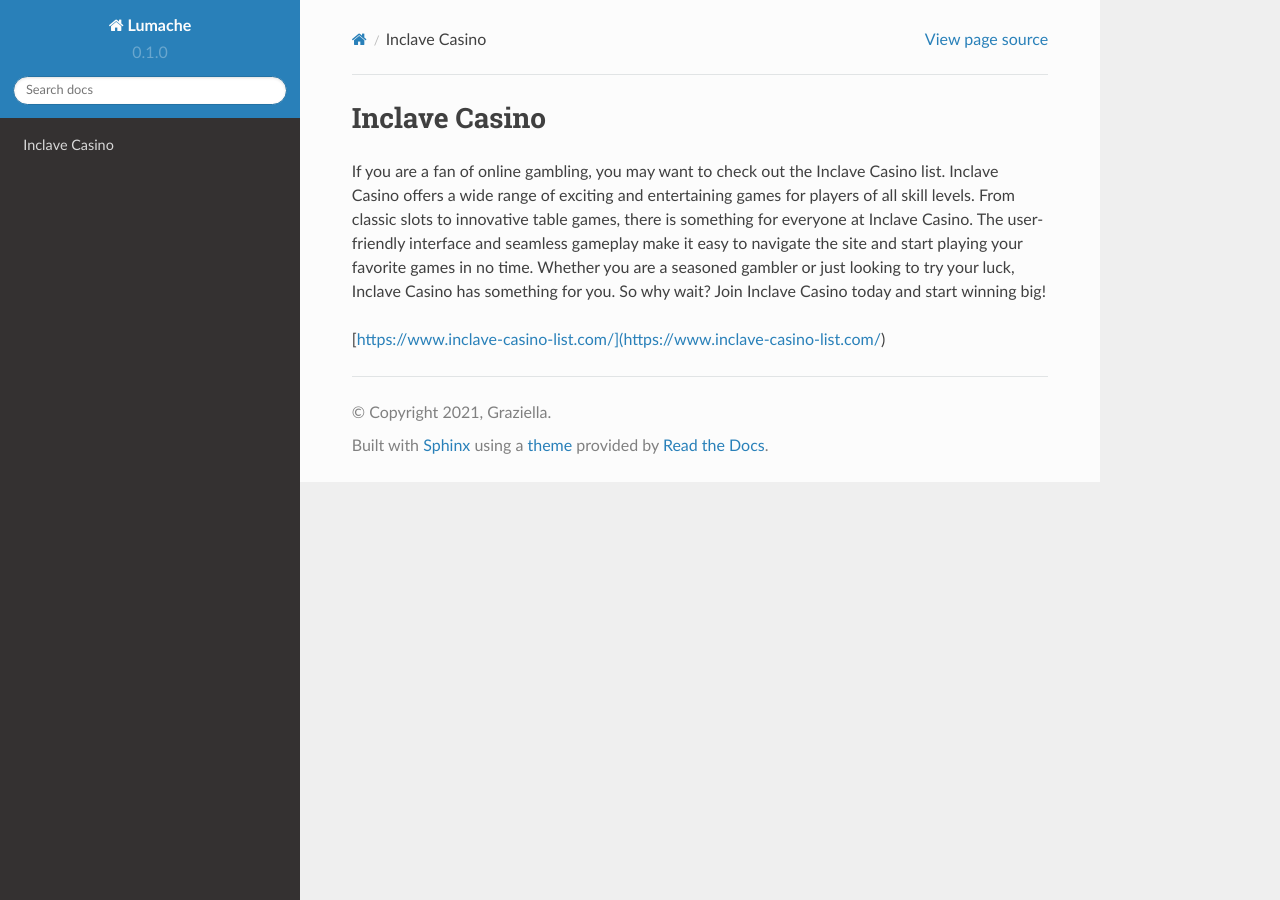
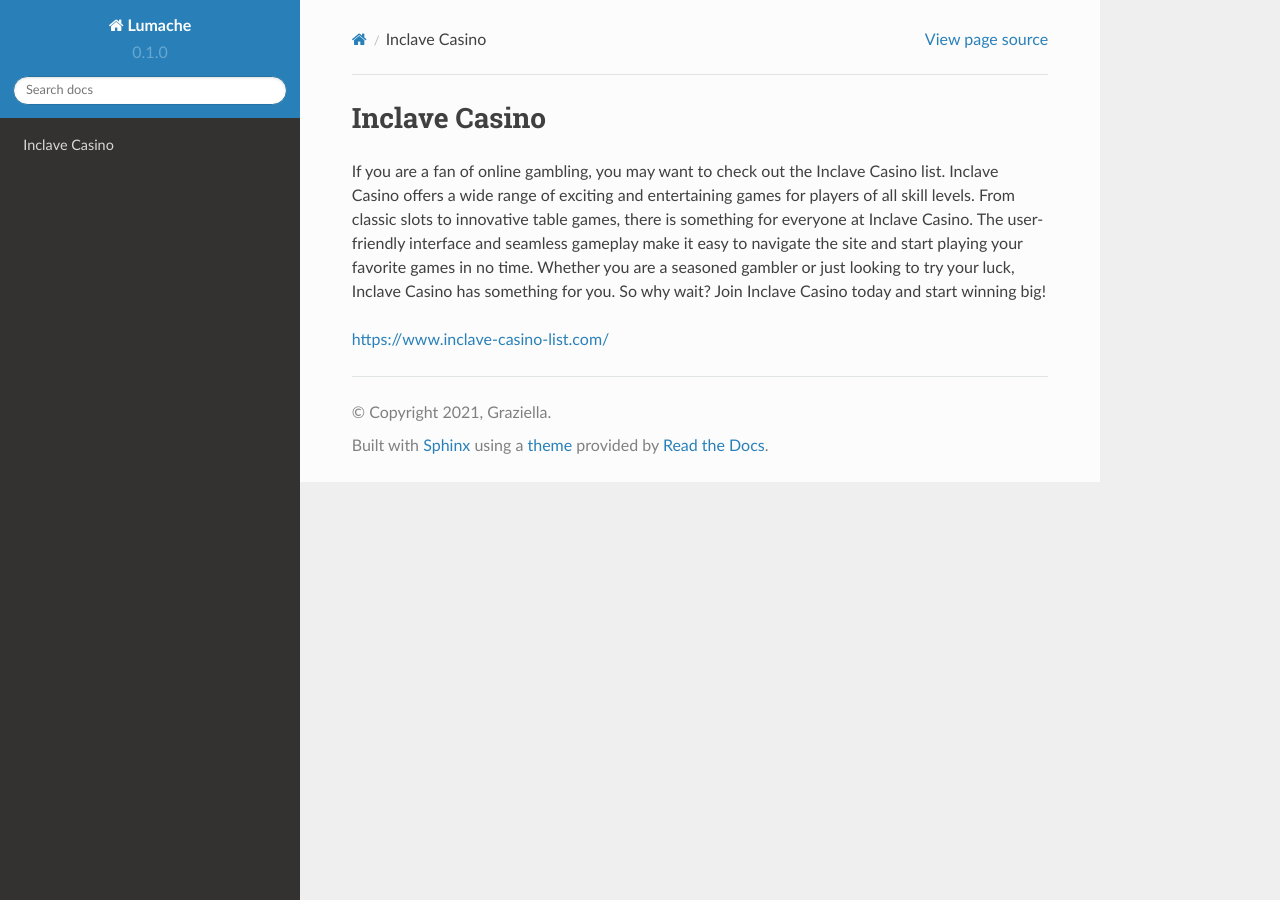
Before and after one commit to inclaveteam/readdocstemplinclave, a Sphinx documentation site: the page built from docs/source/index.rst, in a window 1280 px wide. Built offline with Sphinx 7.4.7 and the Read the Docs theme 2.0.0, drawn with Linux system fonts in a browser that asks for light colours; part of the change alters nothing that is shown.

Commit message:
Update index.rst

```diff
--- a/docs/source/index.rst
+++ b/docs/source/index.rst
@@ -3,4 +3,4 @@ Inclave Casino
 
 If you are a fan of online gambling, you may want to check out the Inclave Casino list. Inclave Casino offers a wide range of exciting and entertaining games for players of all skill levels. From classic slots to innovative table games, there is something for everyone at Inclave Casino. The user-friendly interface and seamless gameplay make it easy to navigate the site and start playing your favorite games in no time. Whether you are a seasoned gambler or just looking to try your luck, Inclave Casino has something for you. So why wait? Join Inclave Casino today and start winning big!
 
-[https://www.inclave-casino-list.com/](https://www.inclave-casino-list.com/)
+https://www.inclave-casino-list.com/
```
